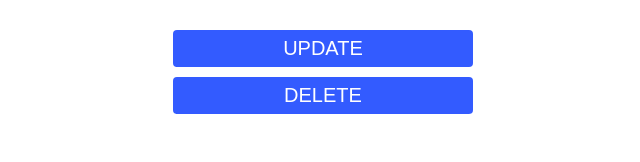
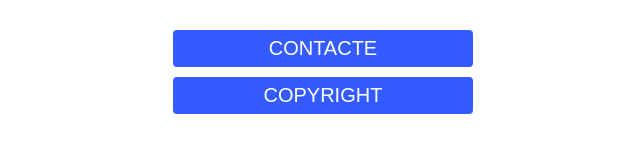
Before and after one commit to felipmg/felipmg.github.io, a plain HTML site: page index.html in a window 1280 px wide. Shown: the part 142-304 px from the top of the page, without its empty margins (333-973 px from the left). Drawn offline with Linux system fonts and the light colour scheme; a web font is replaced by a local one.

```diff
--- a/index.html
+++ b/index.html
@@ -67,9 +67,9 @@ body {
             <br>
             <br>
 
-            <a href="http://www.w3schools.com/html/" target="_blank"><button class="button"><span>UPDATE  </span></button></a> <br>
+            <a href="/contacte/contacte.html" target="_blank"><button class="button"><span>CONTACTE  </span></button></a> <br>
 
-            <a href="http://www.w3schools.com/sql/" target="_blank"><button class="button"><span>DELETE  </span></button></a> <br>
+            <a href="/contacte/copyright.html" target="_blank"><button class="button"><span>COPYRIGHT  </span></button></a> <br>
 
 </p>
 
```
